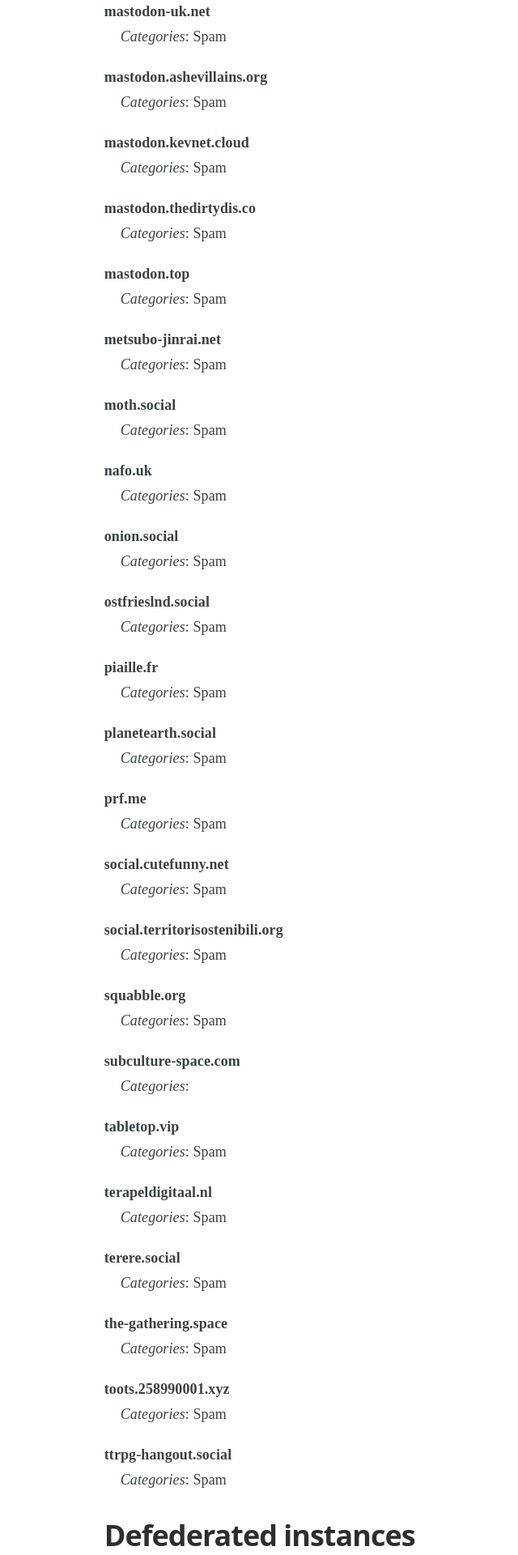
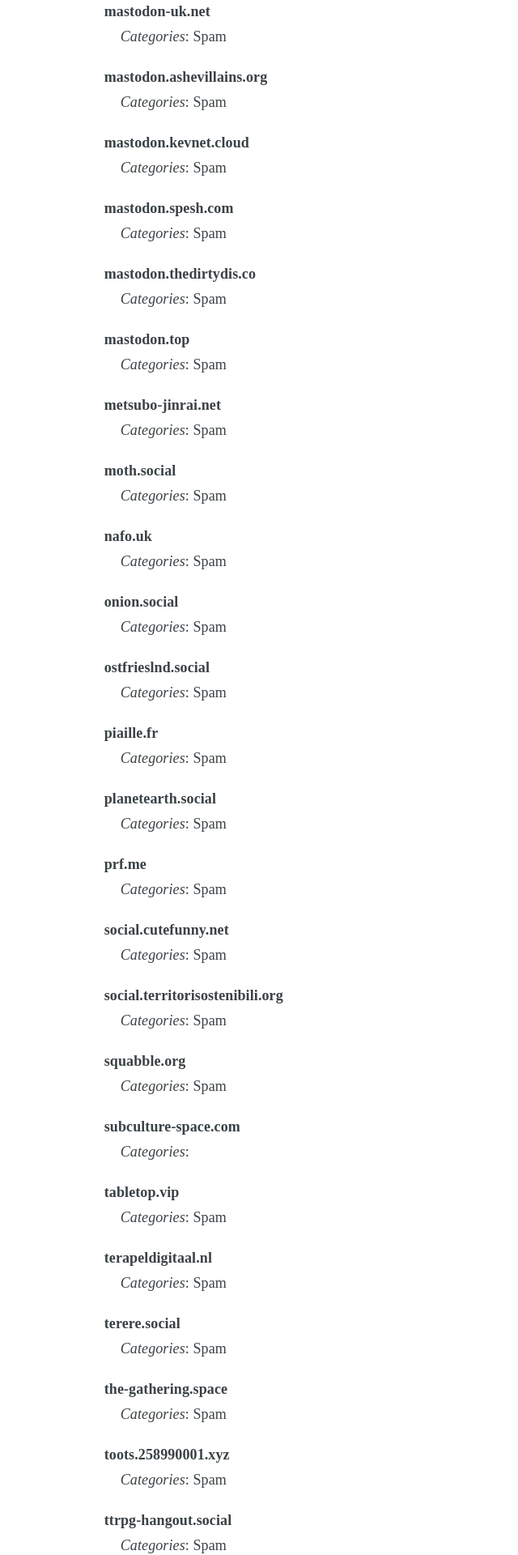
Before and after one commit to chaossocial/meta, a Jekyll site: the page built from federation.md, in a window 1280 px wide. Shown: the part 2450-4370 px from the top of the page at 81% size, without its empty margins (301-941 px from the left). Built offline with Jekyll 4.4.1, drawn with Linux system fonts in a browser that asks for light colours; some of the changed text lies outside the part shown.

Commit message:
Limit mastodon.spesh.com

```diff
--- a/_data/limited_instances.json
+++ b/_data/limited_instances.json
@@ -185,6 +185,15 @@
     "comment_de": ""
   },
   {
+    "instance": "mastodon.spesh.com",
+    "tags": [
+      "SPAM"
+    ],
+    "receipts": [],
+    "comment_en": "",
+    "comment_de": ""
+  },
+  {
     "instance": "mastodon.thedirtydis.co",
     "tags": [
       "SPAM"
```
